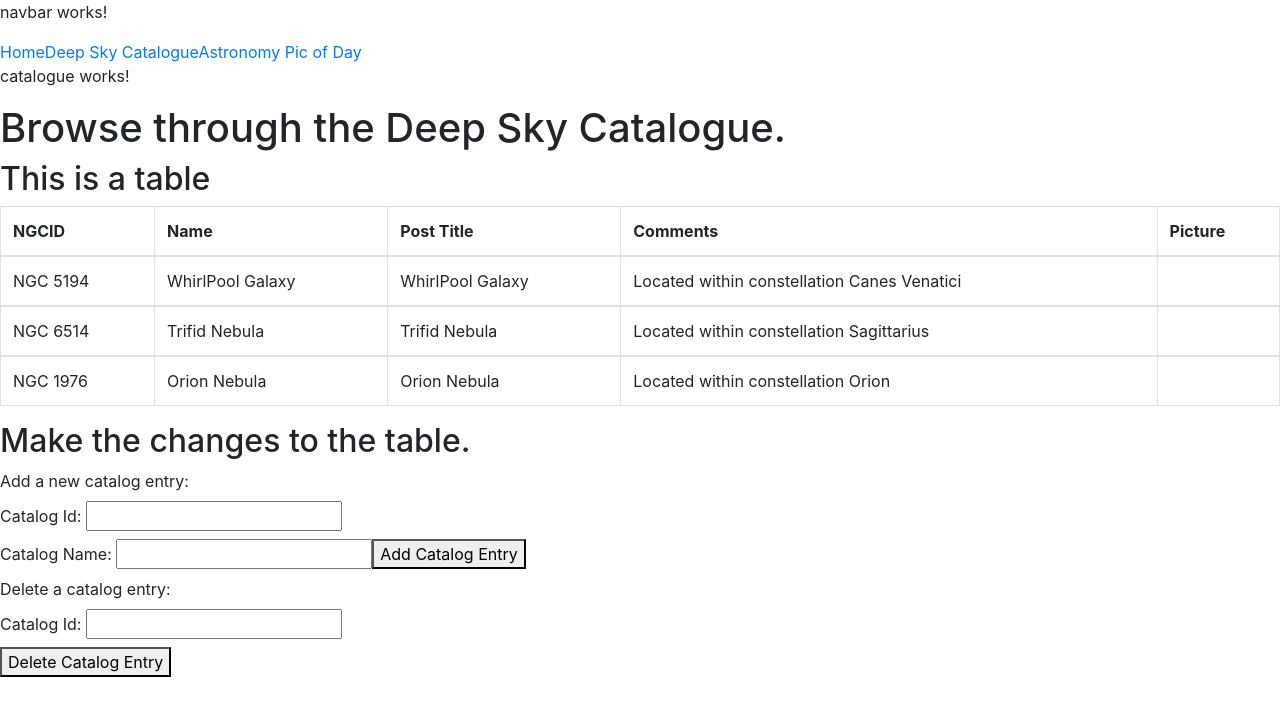
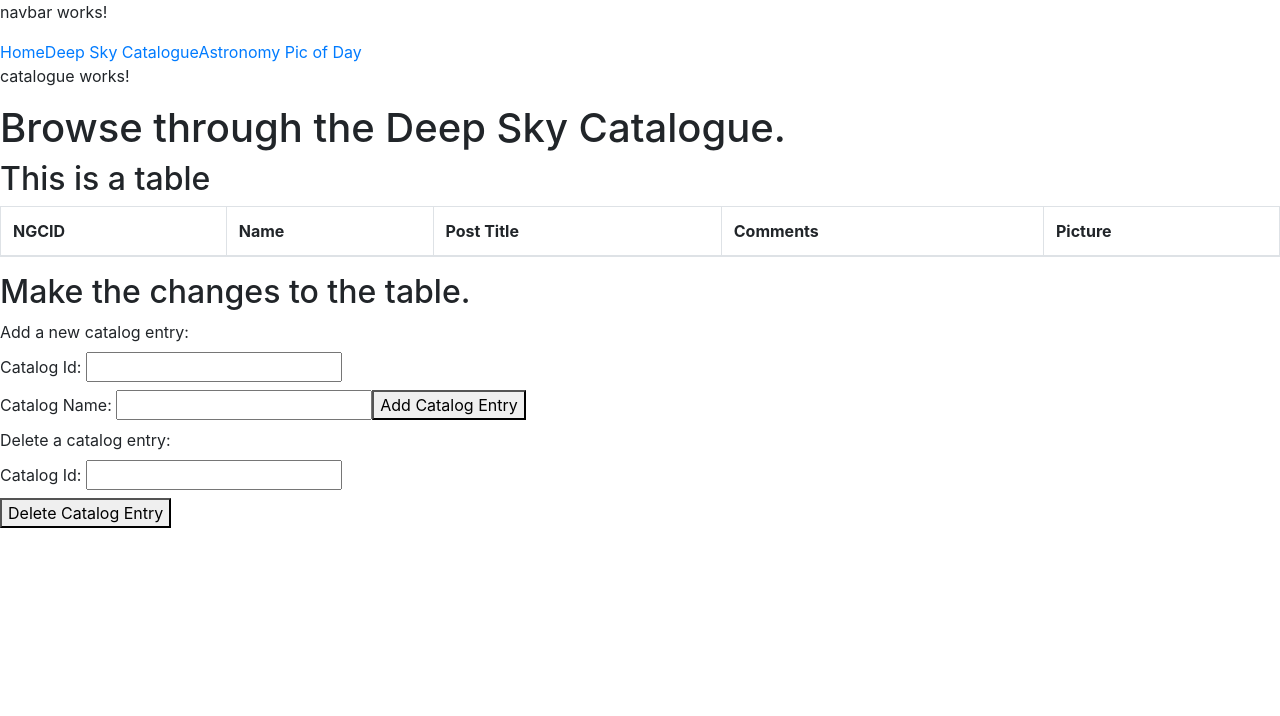
Before and after one commit to uchan3/AstronomyAppAngular, an Angular app in the folder angularenv/: page / in a window 1280 px wide. Shown: the top 716 px of the page. Built offline with nearby package versions, Linux system fonts and the light colour scheme.

Commit message:
InMemoryDb

```diff
--- a/angularenv/package.json
+++ b/angularenv/package.json
@@ -19,6 +19,7 @@
     "@angular/platform-browser": "~8.2.11",
     "@angular/platform-browser-dynamic": "~8.2.11",
     "@angular/router": "~8.2.11",
+    "angular-in-memory-web-api": "^0.9.0",
     "rxjs": "~6.4.0",
     "tslib": "^1.10.0",
     "zone.js": "~0.9.1"
--- a/angularenv/src/app/app.module.ts
+++ b/angularenv/src/app/app.module.ts
@@ -1,12 +1,14 @@
 import { BrowserModule } from '@angular/platform-browser';
 import { NgModule } from '@angular/core';
 import { FormsModule } from '@angular/forms';
+import { HttpClientInMemoryWebApiModule } from 'angular-in-memory-web-api';
+import { AstronomyDBService } from './services/astronomy-db.service';
 
 import { AppRoutingModule } from './app-routing.module';
 import { AppComponent } from './app.component';
 import { HttpClientModule } from '@angular/common/http';
 import { APODComponent } from './apod/apod.component';
-import { NavbarComponent } from './navbar/navbar.component';
+import { NavbarComponent } from './components/navbar/navbar.component';
 import { CatalogueComponent } from './components/catalogue/catalogue.component';
 import { PostComponent } from './components/post/post.component';
 import { CommentComponent } from './components/comment/comment.component';
--- a/angularenv/src/app/classes/Catalog.ts
+++ b/angularenv/src/app/classes/Catalog.ts
@@ -1,5 +1,7 @@
 export class Catalog {
-  id: string;
-  name: string;
+  CatalogId: string;
+  Name: string;
+  DateCreated: string;
+  DateModified: string;
 
 }
--- a/angularenv/src/app/classes/Post.ts
+++ b/angularenv/src/app/classes/Post.ts
@@ -1,5 +1,10 @@
 export class Post {
+  PostId: string;
   title: string;
   description: string;
   url: string;
+
+  //Foreign keys
+  UserId: string;
+  CatalogId: string;
 }
--- a/angularenv/src/app/components/catalogue/catalogue.component.css
+++ b/angularenv/src/app/components/catalogue/catalogue.component.css
@@ -0,0 +1,6 @@
+/*Responsive scaling for image*/
+
+.responsive {
+  width: 50%;
+  height: auto;
+}
--- a/angularenv/src/app/components/catalogue/catalogue.component.html
+++ b/angularenv/src/app/components/catalogue/catalogue.component.html
@@ -22,6 +22,7 @@
       <!--Traverse thru the postList.-->
       <td>{{postList[i].title}}</td>
       <td>{{postList[i].description}}</td>
+      <td><img src="{{postList[i].url}}" class="responsive"></td>
     </tr>
   </tbody>
 </table>
--- a/angularenv/src/app/testData/CatalogList.ts
+++ b/angularenv/src/app/testData/CatalogList.ts
@@ -2,7 +2,7 @@ import {Catalog} from 'src/app/classes/Catalog';
 
 export var CatalogList: Catalog[] =
 [
-  {id: 'NGC 5194', name: 'WhirlPool Galaxy'},
-  {id: 'NGC 6514', name: 'Trifid Nebula'},
-  {id: 'NGC 1976', name: 'Orion Nebula'}
+  // {id: 'NGC 5194', name: 'WhirlPool Galaxy'},
+  // {id: 'NGC 6514', name: 'Trifid Nebula'},
+  // {id: 'NGC 1976', name: 'Orion Nebula'}
 ]
--- a/angularenv/src/app/testData/PostList.ts
+++ b/angularenv/src/app/testData/PostList.ts
@@ -2,11 +2,11 @@ import { Post } from 'src/app/classes/Post';
 
 export var PostList: Post[] =
 [
-  {title: 'WhirlPool Galaxy', description: 'Located within constellation Canes Venatici',
-  url: 'https://www.nasa.gov/sites/default/files/thumbnails/image/m51-and-companion_0.jpg'},
-  {title: 'Trifid Nebula', description: 'Located within constellation Sagittarius',
-  url: 'https://www.nasa.gov/sites/default/files/thumbnails/image/trifid-neb-full_jpg.jpg'},
-  {title: 'Orion Nebula', description: 'Located within constellation Orion',
-  url: 'https://www.nasa.gov/sites/default/files/thumbnails/image/orion-nebula-xlarge_web.jpg'}
+  // {title: 'WhirlPool Galaxy', description: 'Located within constellation Canes Venatici',
+  // url: 'https://www.nasa.gov/sites/default/files/thumbnails/image/m51-and-companion_0.jpg'},
+  // {title: 'Trifid Nebula', description: 'Located within constellation Sagittarius',
+  // url: 'https://www.nasa.gov/sites/default/files/thumbnails/image/trifid-neb-full_jpg.jpg'},
+  // {title: 'Orion Nebula', description: 'Located within constellation Orion',
+  // url: 'https://www.nasa.gov/sites/default/files/thumbnails/image/orion-nebula-xlarge_web.jpg'}
 
 ]
```
Also changed, not shown: angularenv/src/app/classes/User.ts (added, +7 -0 lines), angularenv/src/app/components/navbar/navbar.component.css (added), angularenv/src/app/components/navbar/navbar.component.html (renamed from angularenv/src/app/navbar/navbar.component.html), angularenv/src/app/components/navbar/navbar.component.ts (renamed from angularenv/src/app/navbar/navbar.component.ts), 2 other files (tests, documents, lock files or other folders).
